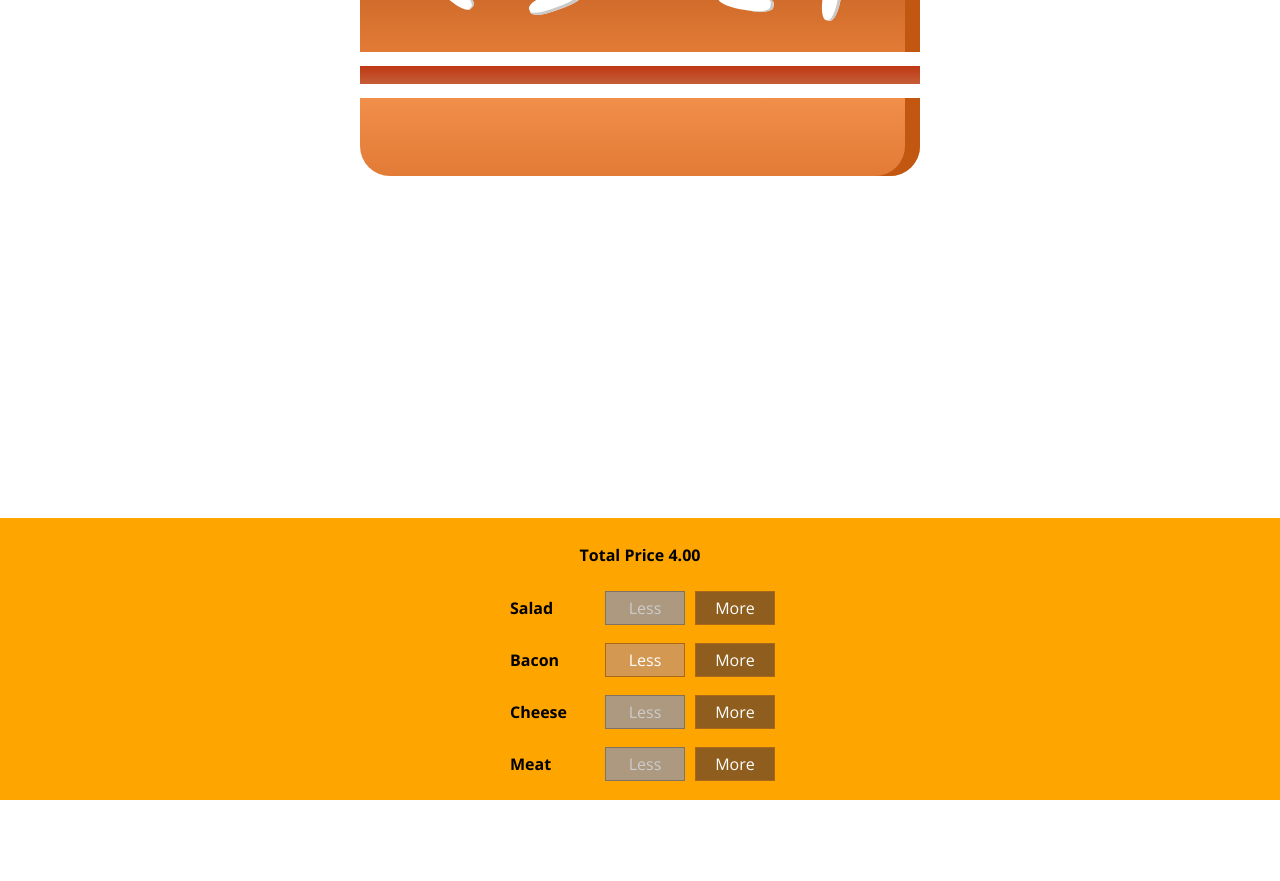
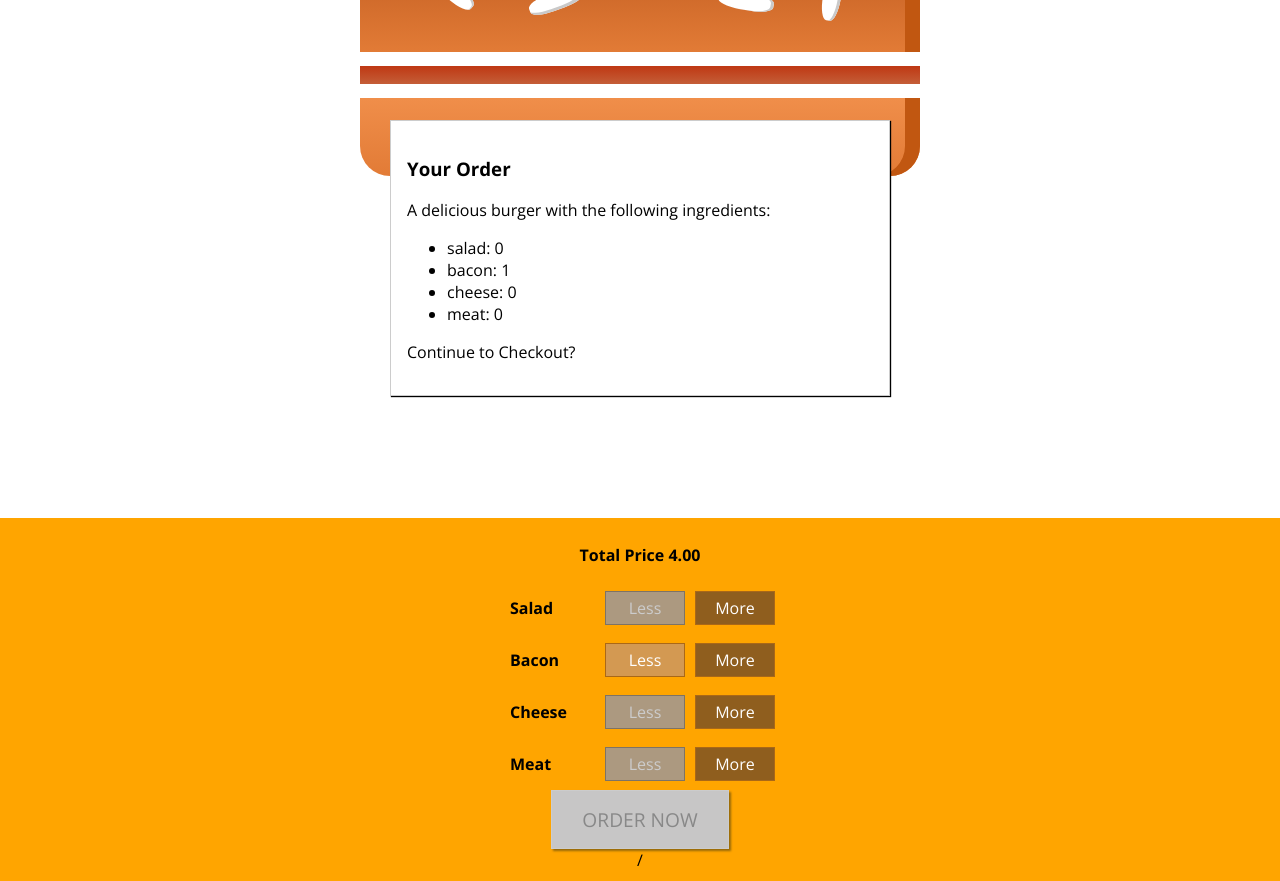
Before and after one commit to Imseriious/Burger-App, a React (Create React App) app: page / in a window 1280 px wide. Shown: the part 120-1001 px from the top of the page. Before the commit the page ends 920 px from the top, so only its background shows below. Built offline with nearby package versions, Linux system fonts and the light colour scheme.

Commit message:
Modal added

```diff
--- a/src/components/Burger/BuildControls/BuildControls.js
+++ b/src/components/Burger/BuildControls/BuildControls.js
@@ -22,6 +22,9 @@ const buildControls = (props) => (
                 removed={() => props.ingredientRemoved(ctrl.type)}
                 disable={props.disable[ctrl.type]} />
         ))}
+        <button
+            className={classes.OrderButton}
+            disabled={!props.purchasable}>ORDER NOW</button> /
     </div>
 );
 
--- a/src/components/Burger/BuildControls/BuildControls.module.css
+++ b/src/components/Burger/BuildControls/BuildControls.module.css
@@ -8,3 +8,44 @@
     margin: auto;
     padding: 10px 0;
 }
+
+.OrderButton {
+    background-color: #DAD735;
+    outline: none;
+    cursor: pointer;
+    border: 1px solid #966909;
+    color: #966909;
+    font-family: inherit;
+    font-size: 1.2em;
+    padding: 15px 30px;
+    box-shadow: 2px 2px 2px #966909;
+}
+
+.OrderButton:hover, .OrderButton:active {
+    background-color: #A0DB41;
+    border: 1px solid #966909;
+    color: #966909;
+}
+
+.OrderButton:disabled {
+    background-color: #C7C6C6;
+    cursor: not-allowed;
+    border: 1px solid #ccc;
+    color: #888888;
+}
+
+.OrderButton:not(:disabled) {
+    animation: enable 0.3s linear;
+}
+
+@keyframes enable {
+    0% {
+        transform: scale(1);
+    }
+    60% {
+        transform: scale(1.1);
+    }
+    100% {
+        transform: scale(1);
+    }
+}
--- /dev/null
+++ b/src/components/Burger/OrderSummary/OrderSummary.js
@@ -0,0 +1,24 @@
+import React from 'react';
+
+import Aux from '../../../hoc/Auxiliary';
+
+const orderSummary = (props) => {
+
+    const ingredientSummary = Object.keys(props.ingredients).map(igKey => {
+        return <li key={igKey}>{igKey}: {props.ingredients[igKey]}</li>
+    });
+
+
+    return (
+        <Aux>
+            <h3>Your Order</h3>
+            <p>A delicious burger with the following ingredients:</p>
+            <ul>
+                {ingredientSummary}
+            </ul>
+            <p>Continue to Checkout?</p>
+        </Aux>
+    );
+};
+
+export default orderSummary;
--- /dev/null
+++ b/src/components/UI/Modal/Modal.js
@@ -0,0 +1,10 @@
+import React from 'react';
+import classes from './modal.module.css';
+
+const modal = (props) => (
+    <div className={classes.Modal}>
+        {props.children}
+    </div>
+);
+
+export default modal;
--- /dev/null
+++ b/src/components/UI/Modal/modal.module.css
@@ -0,0 +1,20 @@
+.Modal {
+    position: fixed;
+    z-index: 500;
+    background-color: white;
+    width: 70%;
+    border: 1px solid #ccc;
+    box-shadow: 1px 1px 1px black;
+    padding: 16px;
+    left: 15%;
+    top: 30%;
+    box-sizing: border-box;
+    transition: all 0.3s ease-out;
+}
+
+@media (min-width: 600px) {
+    .Modal {
+        width: 500px;
+        left: calc(50% - 250px);
+    }
+}
--- a/src/containers/BurgerBuilder/BurgerBuilder.js
+++ b/src/containers/BurgerBuilder/BurgerBuilder.js
@@ -3,6 +3,8 @@ import React, { Component } from 'react';
 import Aux from '../../hoc/Auxiliary';
 import Burger from '../../components/Burger/Burger';
 import BuildControls from '../../components/Burger/BuildControls/BuildControls';
+import Modal from '../../components/UI/Modal/Modal';
+import OrderSummary from '../../components/Burger/OrderSummary/OrderSummary';
 
 //Global variables/constants capital letters
 const INGREDIENT_PRICES = {
@@ -25,8 +27,21 @@ class BurgerBuilder extends Component {
             cheese: 0,
             meat: 0
         },
-        totalPrice: 4 //Base price
+        totalPrice: 4, //Base price
+        purchasable: false //Default value to use in the button later
     }
+
+    updatePurchaseState(ingredients) { //ingredient state coming from handlers.
+        const sum = Object.keys(ingredients) //We go trought ingredients and transform in array
+            .map(igKey => { //Map trougth them
+                return ingredients[igKey] //We acces the value in that ingredient and return it
+            })
+            .reduce((sum, el) => { //Sum is the variable that increases with every loop, el is the current element we get from above
+                return sum + el;
+            }, 0); //We start sum with 0
+        this.setState({ purchasable: sum > 0 }) //If sum is more than 0 purchasable = true
+    }
+
 
     addIngredientHandler = (type) => {
         const oldCount = this.state.ingredients[type]; //Old state of the ingredient
@@ -39,6 +54,7 @@ class BurgerBuilder extends Component {
         const oldPrice = this.state.totalPrice;
         const newPrice = oldPrice + priceAddition;
         this.setState({ totalPrice: newPrice, ingredients: updatedIngredients });
+        this.updatePurchaseState(updatedIngredients); //We check purchasable or not by sending the state
 
     }
 
@@ -56,6 +72,7 @@ class BurgerBuilder extends Component {
         const oldPrice = this.state.totalPrice;
         const newPrice = oldPrice - priceSubstraction;
         this.setState({ totalPrice: newPrice, ingredients: updatedIngredients });
+        this.updatePurchaseState(updatedIngredients);
     }
 
     render() {
@@ -67,12 +84,16 @@ class BurgerBuilder extends Component {
         }
         return (
             <Aux>
+                <Modal>
+                    <OrderSummary ingredients={this.state.ingredients}/>
+                </Modal>
                 <Burger ingredients={this.state.ingredients} />
                 <BuildControls
                     ingredientAdded={this.addIngredientHandler}
                     ingredientRemoved={this.removeIngredientHandler}
                     disable={disableInfo}
-                    price={this.state.totalPrice}/>
+                    price={this.state.totalPrice}
+                    purchasable={this.state.purchasable} />
             </Aux>
         );
     }
```
Also changed, not shown: src/components/UI/Backdrop/Backdrop.js (added).
